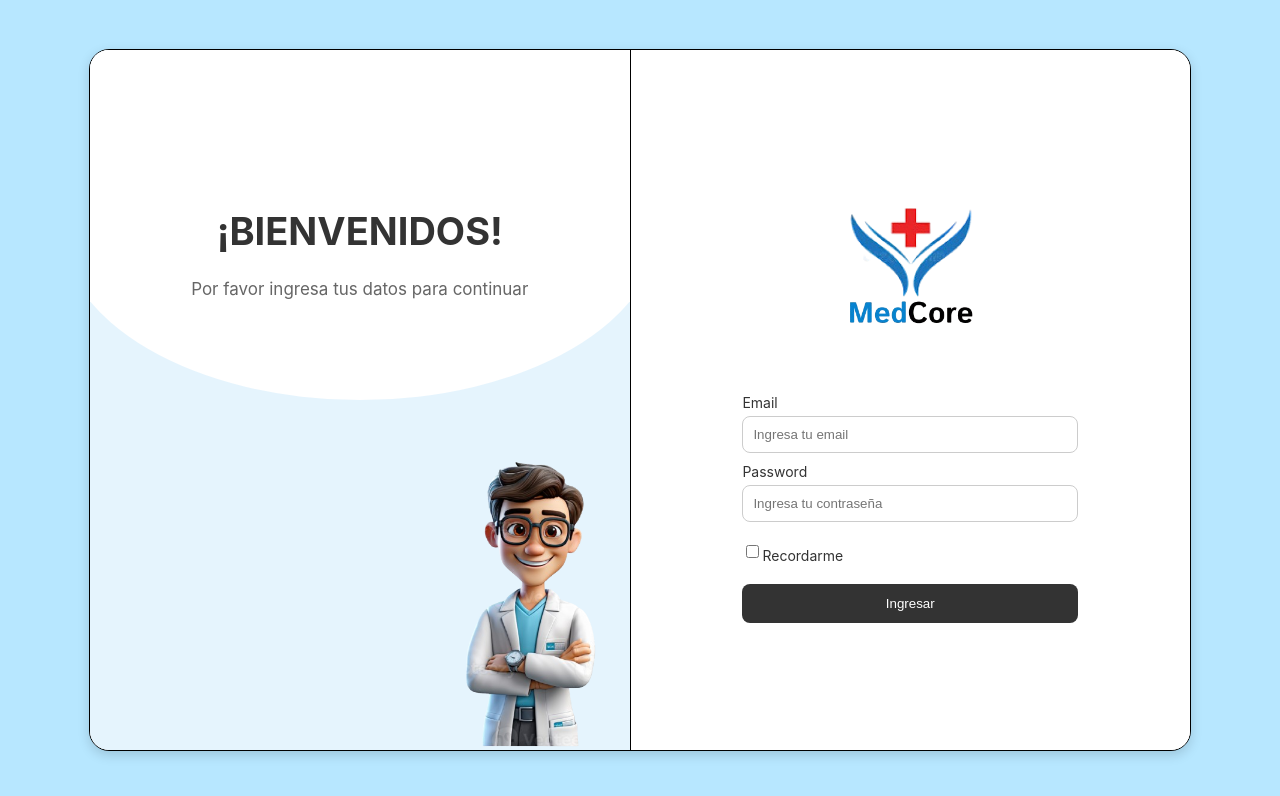
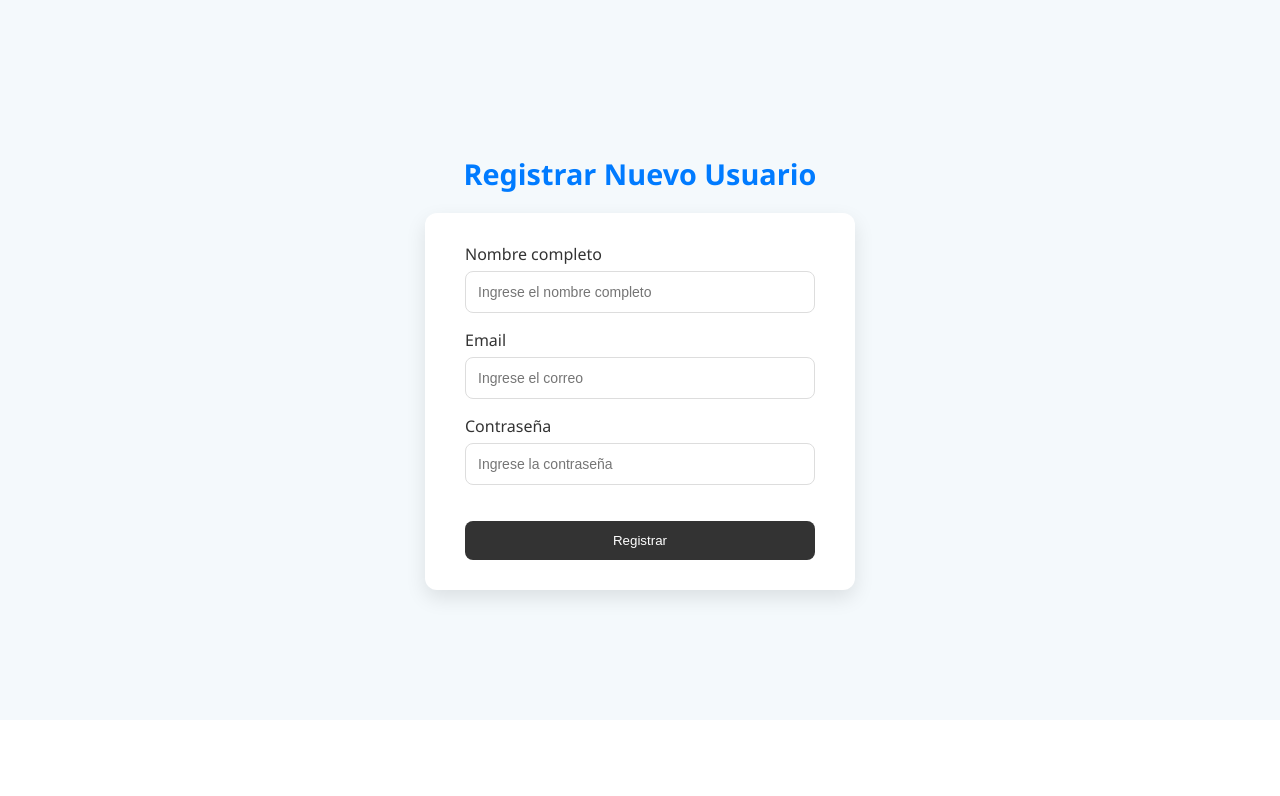
Before and after one commit to MichelArenas/MedCore-Frontend, a React (Create React App) app in the folder medcore/: page /register-user in a window 1280 px wide. Shown: the top 796 px of the page. Built offline with nearby package versions, Linux system fonts and the light colour scheme.

Commit message:
Functional registration and login form

```diff
--- a/medcore/package.json
+++ b/medcore/package.json
@@ -9,6 +9,7 @@
     "@testing-library/user-event": "^13.5.0",
     "react": "^19.1.1",
     "react-dom": "^19.1.1",
+    "react-router-dom": "^7.9.1",
     "react-scripts": "5.0.1",
     "web-vitals": "^2.1.4"
   },
--- a/medcore/src/App.js
+++ b/medcore/src/App.js
@@ -1,11 +1,18 @@
 import React from "react";
+import { BrowserRouter as Router, Routes, Route } from "react-router-dom";
 import Login from "./components/Login";
+import RegisterUser from "./components/RegisterUser";
+import Dashboard from "./components/DashboardAdmin";
 
 function App() {
   return (
-    <div>
-      <Login />
-    </div>
+    <Router>
+      <Routes>
+        <Route path="/" element={<Login />} />
+        <Route path="/dashboard" element={<Dashboard />} />
+        <Route path="/register-user" element={<RegisterUser />} />
+      </Routes>
+    </Router>
   );
 }
 
--- /dev/null
+++ b/medcore/src/components/DashboardAdmin.css
@@ -0,0 +1,17 @@
+.dashboard-buttons{
+  margin-top: 20px;
+  padding: 12px;
+  background: #333;
+  color: #fff;
+  border: none;
+  border-radius: 8px;
+  cursor: pointer;
+
+}
+
+.dashboard-container{
+  font-size: 38px;
+  font-weight: bold;
+  color: #007bff;
+  text-align: center;
+}
--- /dev/null
+++ b/medcore/src/components/DashboardAdmin.jsx
@@ -0,0 +1,17 @@
+import { useNavigate } from "react-router-dom";
+import "./DashboardAdmin.css";
+
+function Dashboard() {
+  const navigate = useNavigate();
+
+  return (
+    <div className="dashboard-container">
+      <h1>Bienvenido al Dashboard</h1>
+      <button className="dashboard-buttons" onClick={() => navigate("/register-user")}>
+        Registrar Usuario
+      </button>
+    </div>
+  );
+}
+
+export default Dashboard;
--- a/medcore/src/components/Login.css
+++ b/medcore/src/components/Login.css
@@ -10,9 +10,9 @@
 /* Panel general (dos columnas: izquierda y derecha) */
 .login-panel {
   display: flex;
-  width: 1100px;         /* ancho total del panel */
+  width: 1000px;         /* ancho total del panel */
   max-width: 95%;       /* responsive en pantallas pequeñas */
-  height: 700px;        /* altura fija */
+  height: 600px;        /* altura fija */
   border-radius: 20px;
   overflow: hidden;
   background: #fff;
@@ -71,7 +71,7 @@
 }
 
 .doctor-img {
-  width: 300px;     /* espacio del borde */
+  width: 280px;     /* espacio del borde */
 }
 
 
@@ -79,7 +79,7 @@
   height: auto;
   object-fit: contain;
   align-self: flex-end;   /* 👈 solo la imagen se va a la derecha */
-  margin-top: 135px;
+  margin-top: 60px;
   margin-right: -80px;
 
 }
@@ -102,7 +102,7 @@ margin-top: 140px;
 
 .logo {
   width: 200px;
-  margin-bottom: 40px;
+  margin-bottom: 5px;
 }
 
 .app-name {
@@ -123,23 +123,25 @@ margin-top: 140px;
 }
 
 .login-form label {
+  display: block;
   margin-top: 10px;
   font-size: 14px;
   color: #333;
 }
 
 .login-form input {
+  width: 100%;
   padding: 10px;
   margin-top: 5px;
   border: 1px solid #ccc;
   border-radius: 8px;
 }
 
-.checkbox {
+/*.checkbox {
   margin-top: 15px;
   display: flex;
   align-items: center;
-}
+}*/
 
 .login-form button {
   margin-top: 20px;
--- a/medcore/src/components/Login.jsx
+++ b/medcore/src/components/Login.jsx
@@ -1,9 +1,44 @@
-import React from "react";
 import "./Login.css";
 import logo from "../assets/logo.png";
 import doctor from "../assets/doctor.png";
+import { useNavigate } from "react-router-dom";
+import React, { useState } from "react";
+import "../App.css";
 
 function Login() {
+  const navigate = useNavigate();
+  const [email, setEmail] = useState("");
+  const [password, setPassword] = useState("");
+  const [error, setError] = useState("");
+   const handleLogin = async (e) => {
+    e.preventDefault();
+    setError("");
+
+    try {
+      const response = await fetch("http://localhost:3002/api/v1/auth/sign-in", {
+        method: "POST",
+        headers: {
+          "Content-Type": "application/json",
+        },
+        body: JSON.stringify({ email, password }),
+      });
+
+      const data = await response.json();
+
+      if (response.ok) {
+        // Aquí puedes guardar el token en localStorage si lo envía el backend
+        localStorage.setItem("token", data.token);
+
+        // Redirige al dashboard
+        navigate("/dashboard");
+      } else {
+        setError(data.message || "Credenciales inválidas");
+      }
+    } catch (err) {
+      setError("Error al conectar con el servidor");
+    }
+  };
+
   return (
   <div className="login-container">
     <div className="login-panel">
@@ -23,25 +58,48 @@ function Login() {
       <div className="right-panel">
         <img src={logo} alt="MedCore Logo" className="logo" />
 
+        <form className="login-form" onSubmit={handleLogin}>
+          <div className="form-group">
+            <label htmlFor="email">Email</label>
+            <input
+              id="email"
+              type="email"
+              placeholder="Ingresa tu email"
+              value={email}
+              onChange={(e) => setEmail(e.target.value)}
+              required
+            />
+          </div>
 
-          <form className="login-form">
-            <label>Email</label>
-            <input type="email" placeholder="Ingresa tu email" />
+          <div className="form-group">
+            <label htmlFor="password">Password</label>
+            <input
+              id="password"
+              type="password"
+              placeholder="Ingresa tu contraseña"
+              value={password}
+              onChange={(e) => setPassword(e.target.value)}
+              required
+            />
+          </div>
 
-            <label>Password</label>
-            <input type="password" placeholder="Ingresa tu contraseña" />
-
-            <div className="checkbox">
+          {/* <div className="checkbox">
             <input type="checkbox" id="remember" />
             <label htmlFor="remember">Recordarme</label>
-            </div>
+          </div>*/}
 
-            <button type="submit">Ingresar</button>
+          <button type="submit" className="login-button">
+            Ingresar
+          </button>
         </form>
+
+        {/* Mostrar error si existe */}
+        {error && <p className="error-message">{error}</p>}
       </div>
     </div>
   </div>
 );
+
 }
 
 export default Login;
--- /dev/null
+++ b/medcore/src/components/RegisterUser.css
@@ -0,0 +1,84 @@
+/* ====== Contenedor principal ====== */
+.register-container {
+  display: flex;
+  flex-direction: column;
+  align-items: center;
+  justify-content: center;
+  min-height: 90vh;
+  background-color: #f4f9fc;
+  font-family: 'Segoe UI', Tahoma, Geneva, Verdana, sans-serif;
+}
+
+/* ====== Caja del formulario ====== */
+.register-form {
+  background: #ffffff;
+  padding: 30px 40px;
+  border-radius: 12px;
+  box-shadow: 0 8px 20px rgba(0, 0, 0, 0.1);
+  width: 350px;
+  display: flex;
+  flex-direction: column;
+}
+
+/* ====== Título ====== */
+.register-container h2 {
+  margin-bottom: 20px;
+  color: #007bff;
+  font-size: 1.8rem;
+  font-weight: bold;
+}
+
+/* ====== Etiquetas ====== */
+.register-form label {
+  margin-bottom: 6px;
+  font-weight: 500;
+  color: #333;
+  text-align: left;
+}
+
+/* ====== Inputs ====== */
+.register-form input {
+  padding: 12px;
+  margin-bottom: 16px;
+  border: 1px solid #ddd;
+  border-radius: 8px;
+  font-size: 14px;
+  outline: none;
+  transition: 0.3s;
+}
+
+.register-form input:focus {
+  border-color: #007bff;
+  box-shadow: 0 0 6px rgba(13, 110, 253, 0.2);
+}
+
+/* ====== Botón ====== */
+.register-btn {
+margin-top: 20px;
+  padding: 12px;
+  background: #333;
+  color: #fff;
+  border: none;
+  border-radius: 8px;
+  cursor: pointer;
+}
+
+.register-btn:hover {
+  background: #0b5ed7;
+}
+
+/* ====== Mensajes ====== */
+.register-message {
+  margin-top: 15px;
+  font-size: 14px;
+  font-weight: 500;
+  text-align: center;
+}
+
+.register-message.success {
+  color: #28a745;
+}
+
+.register-message.error {
+  color: #dc3545;
+}
--- /dev/null
+++ b/medcore/src/components/RegisterUser.jsx
@@ -0,0 +1,90 @@
+import { useState } from "react";
+import "./RegisterUser.css";
+
+
+function RegisterUser() {
+  const [formData, setFormData] = useState({
+    fullname: "",
+    email: "",
+    password: ""
+  });
+
+  const [message, setMessage] = useState("");
+
+  const handleChange = (e) => {
+    setFormData({
+      ...formData,
+      [e.target.name]: e.target.value
+    });
+  };
+
+  const handleSubmit = async (e) => {
+    e.preventDefault();
+
+    try {
+      const response = await fetch("http://localhost:3002/api/v1/auth/sign-up", {
+        method: "POST",
+        headers: { "Content-Type": "application/json" },
+        body: JSON.stringify(formData),
+      });
+
+      const data = await response.json();
+
+      if (response.ok) {
+        setMessage("✅ Usuario registrado con éxito");
+        setFormData({ fullname: "", email: "", password: "" });
+      } else {
+        setMessage(`❌ Error: ${data.message || "No se pudo registrar"}`);
+      }
+    } catch (error) {
+      console.error("Error en el registro:", error);
+      setMessage("⚠️ Error de conexión con el servidor");
+    }
+  };
+
+  return (
+    <div className="register-container">
+      <h2>Registrar Nuevo Usuario</h2>
+      <form onSubmit={handleSubmit} className="register-form">
+
+        <label>Nombre completo</label>
+        <input
+          type="text"
+          name="fullname"
+          placeholder="Ingrese el nombre completo"
+          value={formData.fullname}
+          onChange={handleChange}
+          required
+        />
+
+        <label>Email</label>
+        <input
+          type="email"
+          name="email"
+          placeholder="Ingrese el correo"
+          value={formData.email}
+          onChange={handleChange}
+          required
+        />
+
+        <label>Contraseña</label>
+        <input
+          type="password"
+          name="password"
+          placeholder="Ingrese la contraseña"
+          value={formData.password}
+          onChange={handleChange}
+          required
+        />
+
+        <button type="submit" className="register-btn">
+          Registrar
+        </button>
+      </form>
+
+      {message && <p className="register-message">{message}</p>}
+    </div>
+  );
+}
+
+export default RegisterUser;
```
Also changed, not shown: 1 other file (tests, documents, lock files or other folders). Lines whose indentation alone changed are shown as unchanged.
